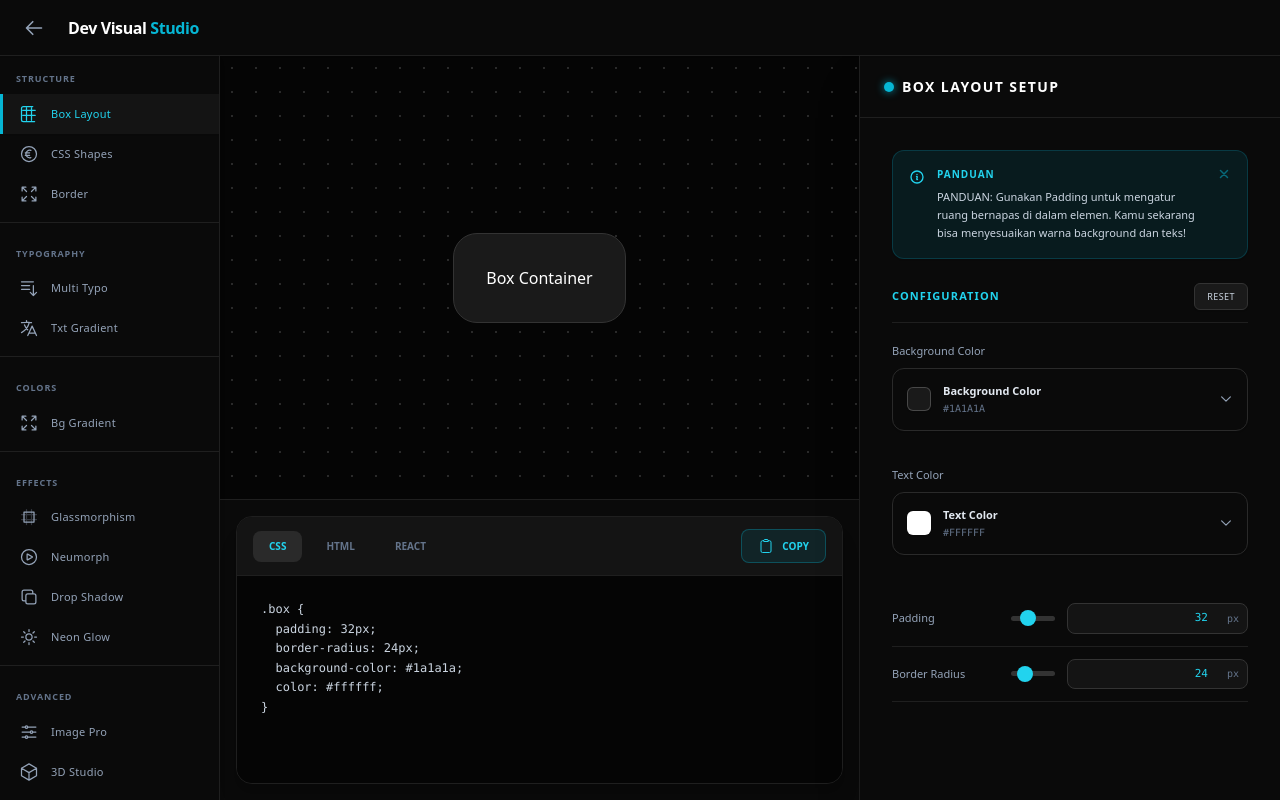
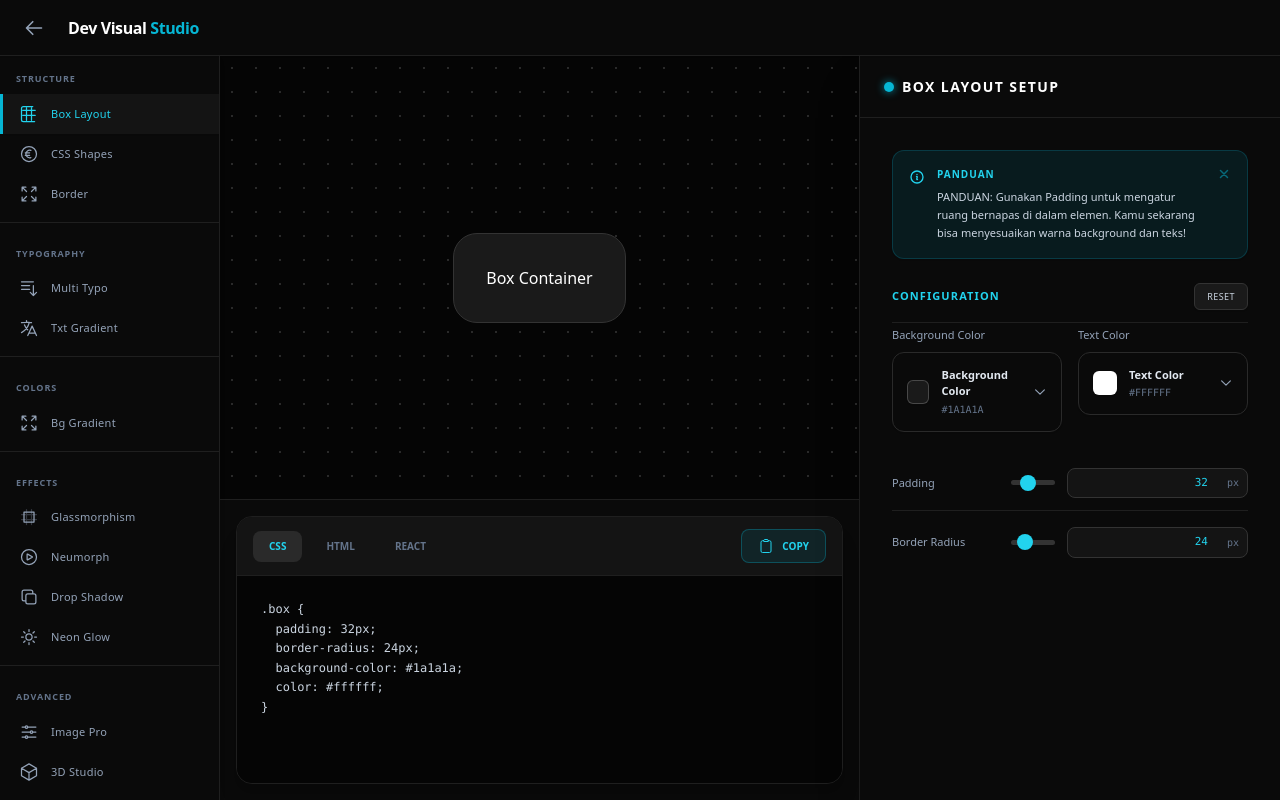
Before and after one commit to Rafli161102/CV-MRR, a Next.js app: page /css-studio in a window 1280 px wide. Built offline with nearby package versions, Linux system fonts and the light colour scheme.

Commit message:
Update pluginCore.jsx

```diff
--- a/src/app/css-studio/_components/pluginCore.jsx
+++ b/src/app/css-studio/_components/pluginCore.jsx
@@ -21,13 +21,15 @@ export const PluginBackgroundGradient = () => {
   const preview = <div style={{ background: `linear-gradient(${angle}deg, ${color1}, ${color2})`, borderRadius: '16px', boxShadow: '0 20px 40px rgba(0,0,0,0.3)' }} className="w-full max-w-[320px] aspect-[2/1] transition-all"></div>;
 
   const controls = (
-    <>
+    <div className="space-y-1">
       <PluginTip text="PANDUAN: Gunakan kombinasi warna yang memiliki kontras alami. Atur sudut (angle) untuk mengubah arah transisi warna agar lebih dinamis." />
       <ControlHeader title="Gradient Setup" onReset={handleReset} />
-      <FigmaColorPicker label="Start Color" hexValue={color1} onChange={setColor1} />
-      <FigmaColorPicker label="End Color" hexValue={color2} onChange={setColor2} />
+      <div className="flex flex-col sm:flex-row gap-0 sm:gap-4">
+        <div className="flex-1"><FigmaColorPicker label="Start Color" hexValue={color1} onChange={setColor1} /></div>
+        <div className="flex-1"><FigmaColorPicker label="End Color" hexValue={color2} onChange={setColor2} /></div>
+      </div>
       <FigmaSlider label="Angle" min={0} max={360} value={angle} onChange={setAngle} unit="°" />
-    </>
+    </div>
   );
 
   return <WorkspaceLayout name="Box Gradient" controls={controls} preview={preview} cssOutput={css} htmlOutput={html} jsxOutput={jsx} />;
@@ -51,14 +53,16 @@ export const PluginTextGradient = () => {
   const preview = <div className="w-full h-full flex items-center justify-center text-center"><span style={{ backgroundImage: `linear-gradient(${angle}deg, ${color1}, ${color2})`, WebkitBackgroundClip: 'text', WebkitTextFillColor: 'transparent', fontSize: 'clamp(2rem, 8vw, 5rem)', fontWeight: '900', textTransform: 'uppercase' }}>{text || 'GRADIENT'}</span></div>;
 
   const controls = (
-    <>
+    <div className="space-y-1">
       <PluginTip text="PANDUAN: Pilih jenis font yang tebal (Bold/Black) agar efek gradasi warna terlihat menyelimuti teks secara utuh." />
       <ControlHeader title="Text Setup" onReset={handleReset} />
       <FigmaTextInput label="Custom Text" value={text} onChange={setText} placeholder="Misal: MRR STUDIO" />
-      <FigmaColorPicker label="Start Color" hexValue={color1} onChange={setColor1} />
-      <FigmaColorPicker label="End Color" hexValue={color2} onChange={setColor2} />
+      <div className="flex flex-col sm:flex-row gap-0 sm:gap-4">
+        <div className="flex-1"><FigmaColorPicker label="Start Color" hexValue={color1} onChange={setColor1} /></div>
+        <div className="flex-1"><FigmaColorPicker label="End Color" hexValue={color2} onChange={setColor2} /></div>
+      </div>
       <FigmaSlider label="Angle" min={0} max={360} value={angle} onChange={setAngle} unit="°" />
-    </>
+    </div>
   );
 
   return <WorkspaceLayout name="Text Gradient" controls={controls} preview={preview} cssOutput={css} htmlOutput={html} jsxOutput={jsx} />;
@@ -82,16 +86,16 @@ export const PluginLayout = () => {
   const preview = <div style={{ padding: `${padding}px`, borderRadius: `${radius}px`, backgroundColor: bgColor, color: textColor, textAlign: 'center', border: '1px solid #333', transition: 'all 0.3s' }}>Box Container</div>;
 
   const controls = (
-    <>
+    <div className="space-y-1">
       <PluginTip text="PANDUAN: Gunakan Padding untuk mengatur ruang bernapas di dalam elemen. Kamu sekarang bisa menyesuaikan warna background dan teks!" />
       <ControlHeader title="Configuration" onReset={handleReset} />
-      <div className="flex flex-col gap-4 mb-4">
-        <FigmaColorPicker label="Background Color" hexValue={bgColor} onChange={setBgColor} />
-        <FigmaColorPicker label="Text Color" hexValue={textColor} onChange={setTextColor} />
+      <div className="flex flex-col sm:flex-row gap-0 sm:gap-4">
+        <div className="flex-1"><FigmaColorPicker label="Background Color" hexValue={bgColor} onChange={setBgColor} /></div>
+        <div className="flex-1"><FigmaColorPicker label="Text Color" hexValue={textColor} onChange={setTextColor} /></div>
       </div>
       <FigmaSlider label="Padding" min={0} max={100} value={padding} onChange={setPadding} unit="px" />
       <FigmaSlider label="Border Radius" min={0} max={100} value={radius} onChange={setRadius} unit="px" />
-    </>
+    </div>
   );
 
   return <WorkspaceLayout name="Box Layout" controls={controls} preview={preview} cssOutput={css} htmlOutput={html} jsxOutput={jsx} />;
@@ -115,14 +119,14 @@ export const PluginBorder = () => {
   const preview = <div style={{ width: 180, height: 120, border: `${width}px ${style} ${color}`, borderRadius: `${radius}px`, backgroundColor: 'rgba(255,255,255,0.02)', transition: 'all 0.2s' }}></div>;
 
   const controls = (
-    <>
+    <div className="space-y-1">
       <PluginTip text="PANDUAN: Pilih ketebalan (width) yang selaras dengan radius lengkungan. Gaya 'dashed' (putus-putus) sangat bagus untuk desain kupon." />
       <ControlHeader title="Border Setup" onReset={handleReset} />
       <FigmaColorPicker label="Border Color" hexValue={color} onChange={setColor} />
       <FigmaSelect label="Border Style" options={['solid', 'dashed', 'dotted', 'double']} value={style} onChange={setStyle} />
       <FigmaSlider label="Border Width" min={1} max={30} value={width} onChange={setWidth} unit="px" />
       <FigmaSlider label="Border Radius" min={0} max={100} value={radius} onChange={setRadius} unit="px" />
-    </>
+    </div>
   );
 
   return <WorkspaceLayout name="Border Styling" controls={controls} preview={preview} cssOutput={css} htmlOutput={html} jsxOutput={jsx} />;
@@ -200,16 +204,16 @@ export const PluginTypography = () => {
   const renderTextControls = (state, setState, isPara = false) => {
     const update = (key, val) => setState(prev => ({ ...prev, [key]: val }));
     return (
-      <div className="animate-fade-in space-y-4">
+      <div className="animate-fade-in space-y-2 mt-2">
         <FigmaTextInput label="Edit Text" value={state.text} onChange={(v) => update('text', v)} placeholder="Ketik disini..." isTextArea={isPara} />
-        <div className="grid grid-cols-1 sm:grid-cols-2 gap-4">
+        <div className="grid grid-cols-1 sm:grid-cols-2 gap-0 sm:gap-4">
            <FigmaCustomDropdown label="Font Family" groups={FONTS_DATA} value={state.font} onChange={(v) => update('font', v)} />
            <FigmaColorPicker label="Text Color" hexValue={state.color} onChange={(v) => update('color', v)} />
         </div>
         <FigmaSlider label="Font Size" min={10} max={100} value={state.size} onChange={(v) => update('size', v)} unit="px" />
         <FigmaSlider label="Letter Spacing" min={-5} max={20} step={0.5} value={state.space} onChange={(v) => update('space', v)} unit="px" />
         <FigmaSlider label="Rotate" min={-180} max={180} value={state.rot} onChange={(v) => update('rot', v)} unit="°" />
-        <div className="grid grid-cols-2 gap-4 pt-2 border-t border-[#1f1f1f]">
+        <div className="grid grid-cols-2 gap-4 pt-4 border-t border-[#1f1f1f]">
           <FigmaSelect label="Alignment" options={['left', 'center', 'right', 'justify']} value={state.align} onChange={(v) => update('align', v)} />
           <FigmaSelect label="Transform" options={['none', 'uppercase', 'lowercase', 'capitalize']} value={state.trans} onChange={(v) => update('trans', v)} />
         </div>
@@ -218,7 +222,7 @@ export const PluginTypography = () => {
   };
 
   const controls = (
-    <>
+    <div className="space-y-1">
       <PluginTip text="PANDUAN: Sentuh lalu geser (Drag & Drop) teks di layar preview atas untuk merubah tata letaknya secara bebas!" />
       <div className="flex bg-[#0a0a0a] p-1.5 rounded-xl border border-[#2a2a2a] w-full mb-6">
         {['Heading', 'Subheading', 'Paragraph'].map(t => (
@@ -229,7 +233,8 @@ export const PluginTypography = () => {
       {tab === 'Heading' && renderTextControls(h1, setH1)}
       {tab === 'Subheading' && renderTextControls(h2, setH2)}
       {tab === 'Paragraph' && renderTextControls(p, setP, true)}
-    </>
+    </div>
   );
+
   return <WorkspaceLayout name="Interactive Typo" controls={controls} preview={preview} cssOutput={css} htmlOutput={html} jsxOutput={jsx} bgType="dark" />;
 };
```
